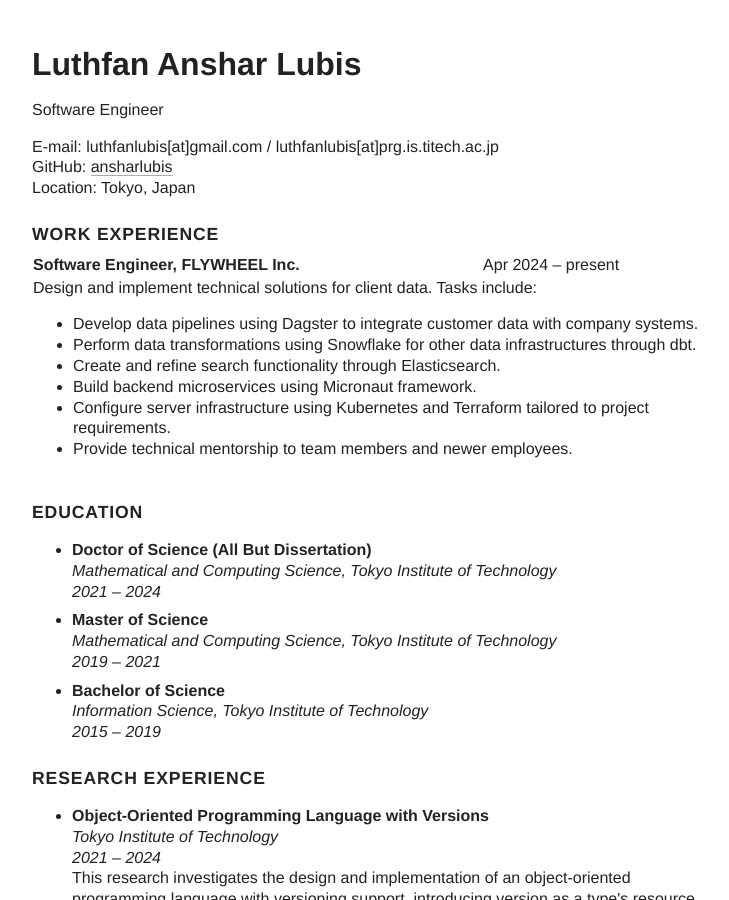
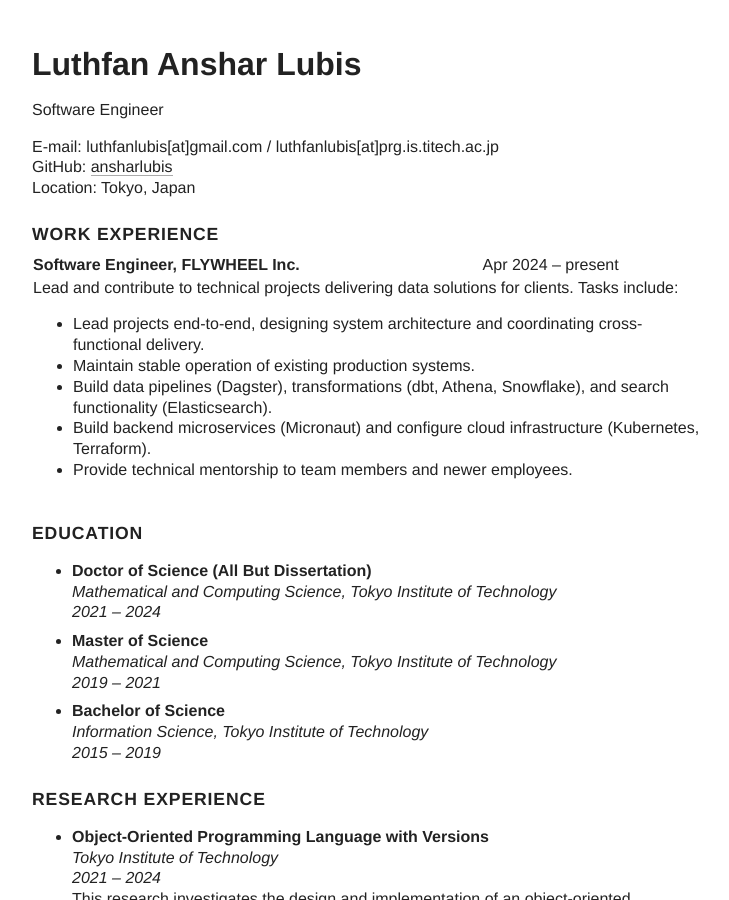
Before and after one commit to ansharlubis/ansharlubis.github.io, a Jekyll site: the page resume/index.html, which Jekyll copies as it is, in a window 1280 px wide and 900 px high. Shown: the whole window, without its empty margins (274-1003 px from the left). Built offline with Jekyll 4.4.1, drawn with Linux system fonts in a browser that asks for light colours; nearby versions of some CDN libraries.

Commit message:
modify work experience

```diff
--- a/resume/index.html
+++ b/resume/index.html
@@ -29,13 +29,12 @@
         </tr>
         <tr>
             <td colspan="2">
-                Design and implement technical solutions for client data. Tasks include:
+                Lead and contribute to technical projects delivering data solutions for clients. Tasks include:
                 <ul>
-                    <li>Develop data pipelines using Dagster to integrate customer data with company systems.</li>
-                    <li>Perform data transformations using Snowflake for other data infrastructures through dbt.</li>
-                    <li>Create and refine search functionality through Elasticsearch.</li>
-                    <li>Build backend microservices using Micronaut framework.</li>
-                    <li>Configure server infrastructure using Kubernetes and Terraform tailored to project requirements.</li>
+                    <li>Lead projects end-to-end, designing system architecture and coordinating cross-functional delivery.</li>
+                    <li>Maintain stable operation of existing production systems.</li>
+                    <li>Build data pipelines (Dagster), transformations (dbt, Athena, Snowflake), and search functionality (Elasticsearch).</li>
+                    <li>Build backend microservices (Micronaut) and configure cloud infrastructure (Kubernetes, Terraform).</li>
                     <li>Provide technical mentorship to team members and newer employees.</li>
                 </ul>
             </td>
```
